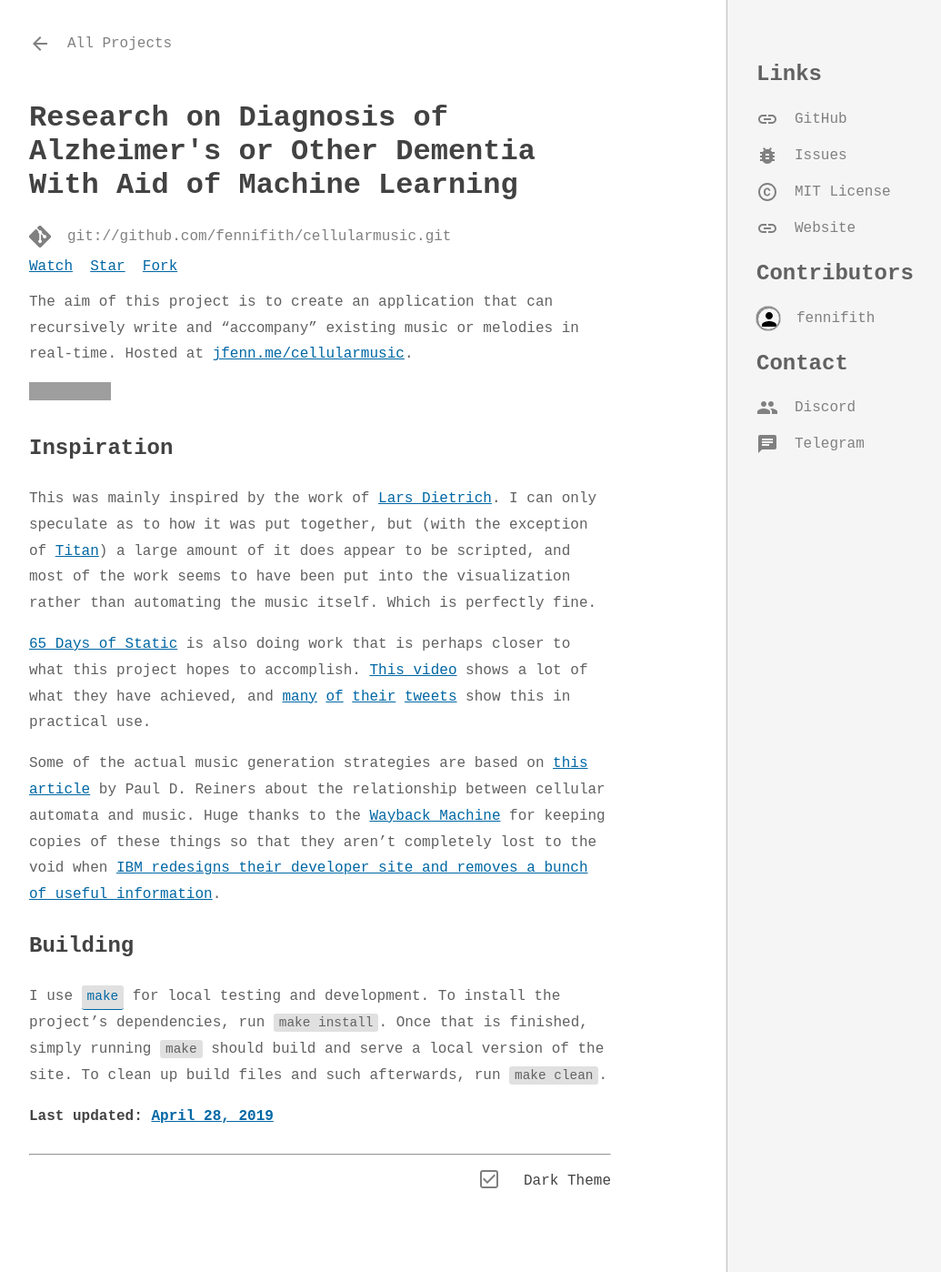
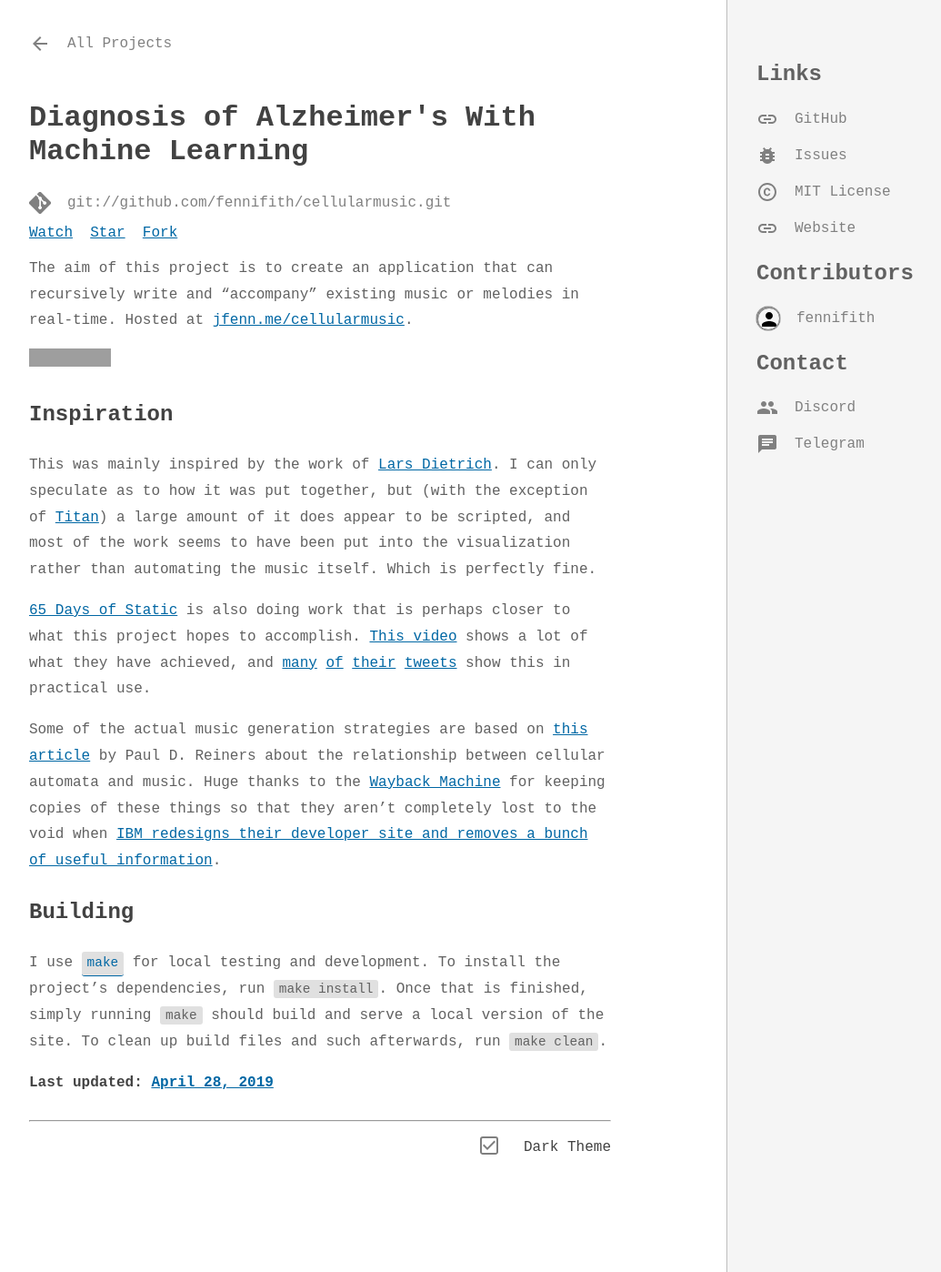
Before and after one commit to SarthakSwaroop/sarthakswaroop.github.io, a Jekyll site: the page built from _projects/csresearch.md, in a window 1280 px wide and 1398 px high. Shown: the whole window at 91% size, without its empty margins (96-1131 px from the left). Built offline with Jekyll 4.4.1, drawn with Linux system fonts in a browser that asks for light colours; nearby versions of some CDN libraries; some web fonts are replaced; comment, search, counter and statistics services are not loaded; a style sheet for code colours, icons or effects is not loaded; grey boxes are pictures that could not be loaded.

Commit message:
Update csresearch.md

```diff
--- a/_projects/csresearch.md
+++ b/_projects/csresearch.md
@@ -1,7 +1,7 @@
 ---
 layout: "project"
 type: "research"
-title: "Research on Diagnosis of Alzheimer's or Other Dementia With Aid of Machine Learning"
+title: "Diagnosis of Alzheimer's With Machine Learning"
 description: "A \"cellular automaton\" based music generation tool, written with p5js."
 repo: "fennifith/cellularmusic"
 git: "git://github.com/fennifith/cellularmusic.git"
```
